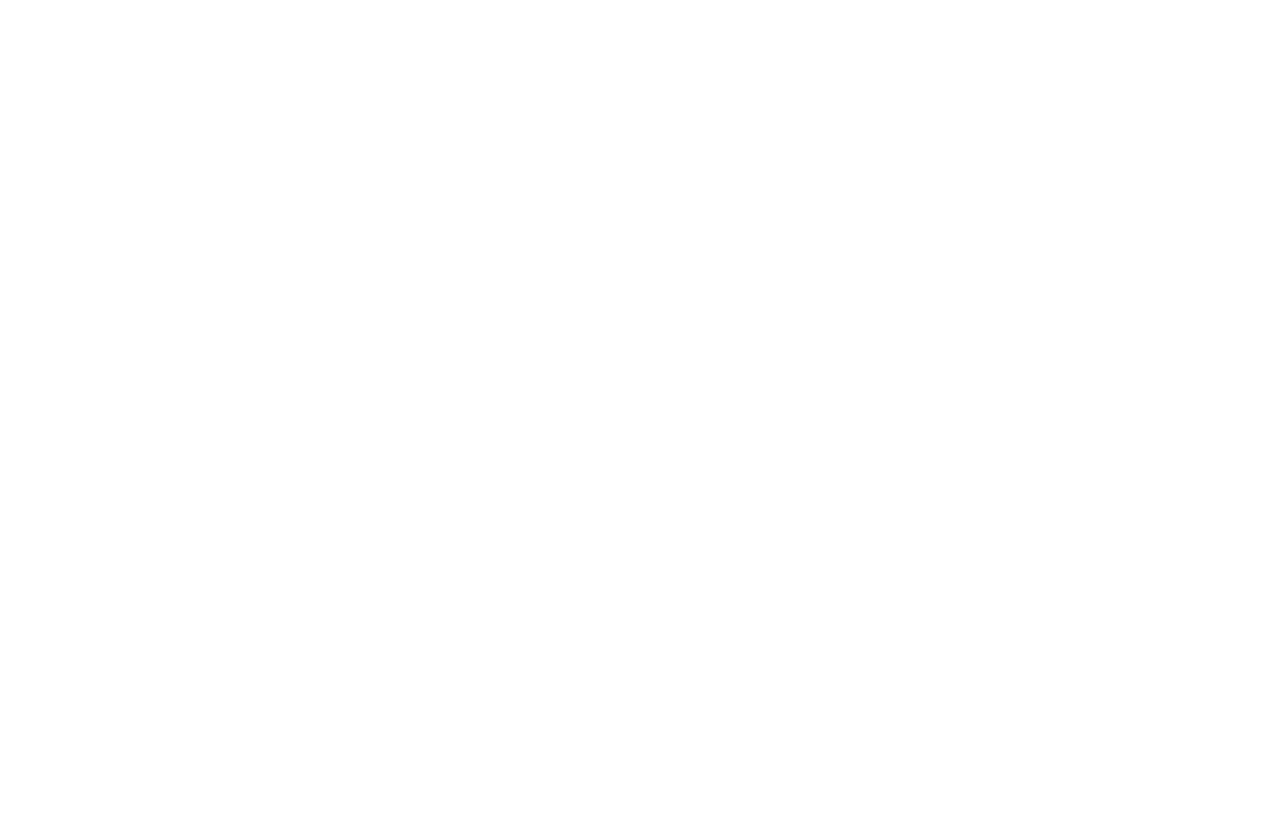
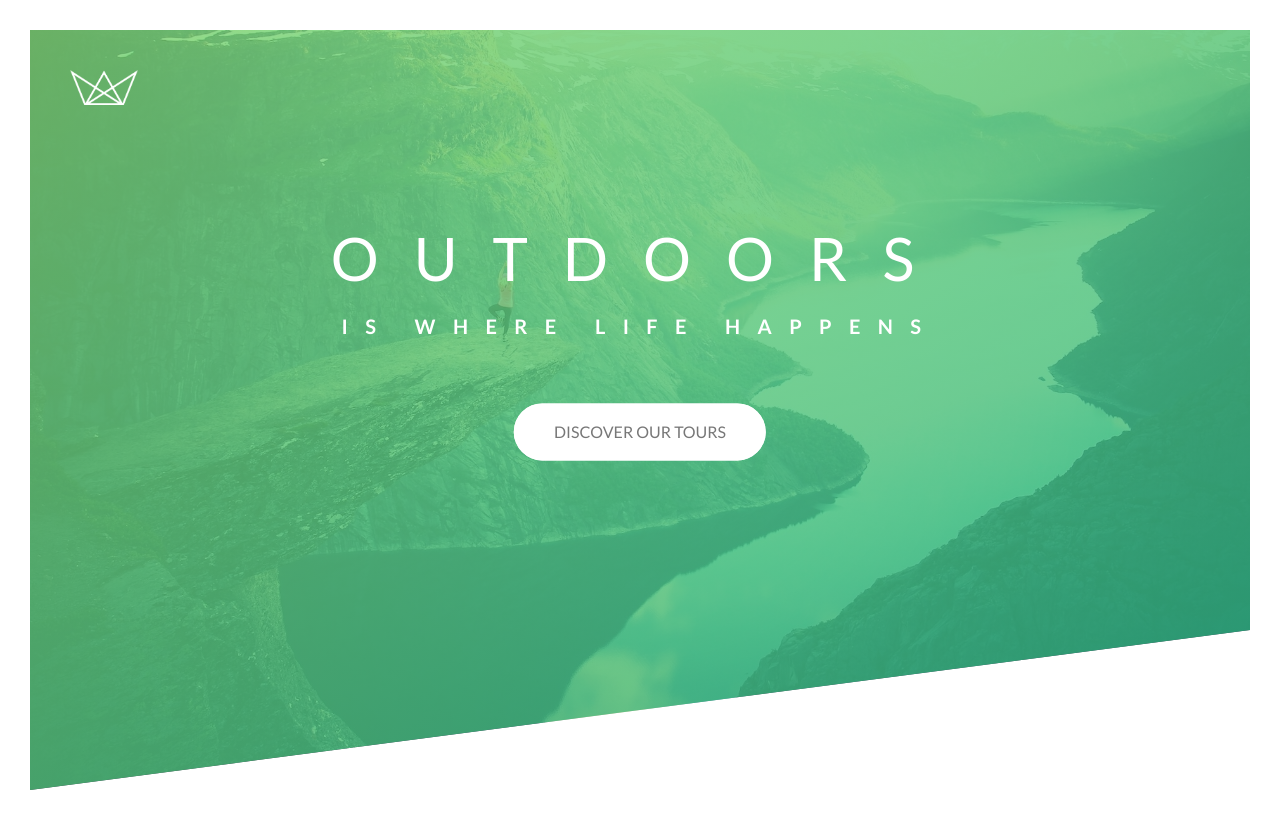
Before and after one commit to SandraCGarcia/cursocss, a plain HTML site: page Natours/starter/index.html in a window 1280 px wide. Drawn offline with Linux system fonts and the light colour scheme; files that its build step writes are made by us from their sources.

Commit message:
hero hecho

```diff
--- a/Natours/starter/css/style.css
+++ b/Natours/starter/css/style.css
@@ -6,3 +6,181 @@ Medium green: #55c57a
 Dark green: #28b485
 
 */
+
+* {
+  /* estilos globales de la web */
+  margin: 0;
+  padding: 0;
+  box-sizing: border-box;
+}
+
+body {
+  /* estilos globales del body */
+  font-family: "Lato", sans-serif;
+  font-weight: 400;
+  font-size: 16px;
+  line-height: 1.7; /* es 1.7 veces mayor que el alto de línea original */
+  color: #777;
+  padding: 30px;
+}
+
+.header {
+  height: 95vh; /* viewport height -> debe ser el 95% de la altura de la ventana gráfica */
+  background-image: linear-gradient(
+      to right bottom,
+      rgba(126, 213, 111, 0.8),
+      hsla(160, 64%, 43%, 0.8)
+    ),
+    url(../img/hero.jpg);
+  background-size: cover;
+  background-position: top;
+  clip-path: polygon(0 0, 100% 0, 100% 75vh, 0 100%);
+  position: relative;
+}
+
+.logo {
+  position: absolute;
+  top: 40px;
+  left: 40px;
+  transition: opacity 1s ease;
+  cursor: pointer;
+}
+
+.logo:hover {
+  opacity: 0.6;
+}
+
+.logo {
+  height: 35px;
+}
+
+.text-box {
+  position: absolute;
+  top: 40%;
+  left: 50%;
+  transform: translate(-50%, -50%);
+  text-align: center;
+}
+
+.heading-primary {
+  color: #ffffff;
+  text-transform: uppercase;
+  backface-visibility: hidden; /* elinima el efecto de sacudida hacia arriba de la animación
+  */
+  margin-bottom: 60px;
+}
+
+.heading-primary-main {
+  display: block;
+  font-weight: 400;
+  font-size: 60px;
+  letter-spacing: 35px;
+  animation: moveInLeft 1s ease-out;
+
+  /*
+  animation-delay: 3s; tiempo hasta que comienza la animacion
+  animation-iteration-count: 3; numero de veces que se reproduce la animación
+  */
+}
+
+.heading-primary-sub {
+  display: block;
+  font-size: 20px;
+  font-weight: 700px;
+  letter-spacing: 17.4px;
+  animation: moveInRight 1s ease-out;
+}
+
+@keyframes moveInLeft {
+  0% {
+    opacity: 0;
+    transform: translateX(-100px);
+  }
+  80% {
+    transform: translateX(10px);
+  }
+  100% {
+    opacity: 1;
+    transform: translateX(0);
+  }
+}
+
+@keyframes moveInRight {
+  0% {
+    opacity: 0;
+    transform: translateX(100px);
+  }
+  80% {
+    transform: translateX(-10px);
+  }
+  100% {
+    opacity: 1;
+    transform: translateX(0);
+  }
+}
+
+.btn:link,
+.btn:visited {
+  /* :link es una pseudo clase que quiere decir que es un estado del selector de los botones
+  */
+  text-transform: uppercase;
+  text-decoration: none;
+  padding: 15px 40px;
+  display: inline-block;
+  border-radius: 100px;
+  transition: all 0.2s ease;
+  position: relative;
+}
+
+.btn:hover {
+  transform: translateY(-3px);
+  box-shadow: 0 10px 20px rgba(0, 0, 0, 0.2); /* el primer valor es el desplazamiento direccion X, el segundo valor es el desplazamiento en Y, en tercer valor es el radio de desenfoque y el último es el color */
+}
+
+.btn:active {
+  transform: translateY(-1px);
+  box-shadow: 0 5px 20px rgba(0, 0, 0, 0.2);
+}
+
+.btn-white {
+  background-color: #ffffff;
+  color: #777;
+}
+
+.btn::after {
+  content: "";
+  display: inline-block;
+  height: 100%;
+  width: 100%;
+  border-radius: 100px;
+  position: absolute;
+  top: 0;
+  left: 0;
+  z-index: -1;
+  transition: all 0.4s;
+}
+
+.btn-white::after {
+  background-color: #ffffff;
+}
+
+.btn:hover::after {
+  transform: scaleX(1.5) scaleY(1.6);
+  opacity: 0;
+}
+
+.btn-animated {
+  animation: moveInBottom 0.5s ease-out 0.75s;
+  animation-fill-mode: backwards; /* pone los valores de los estilos a 0% antes de que comience la animacion */
+}
+
+@keyframes moveInBottom {
+  0% {
+    opacity: 0;
+    transform: translateY(30px);
+  }
+  100% {
+    opacity: 1;
+    transform: translateX(0);
+  }
+}
--- a/Natours/starter/index.html
+++ b/Natours/starter/index.html
@@ -1,19 +1,32 @@
 <!DOCTYPE html>
 <html lang="en">
-    <head>
-        <meta charset="UTF-8">
-        <meta name="viewport" content="width=device-width, initial-scale=1.0">
+  <head>
+    <meta charset="UTF-8" />
+    <meta name="viewport" content="width=device-width, initial-scale=1.0" />
+    <link rel="preconnect" href="https://fonts.gstatic.com" />
+    <link
+      href="https://fonts.googleapis.com/css2?family=Lato:wght@100;300;400;700&display=swap"
+      rel="stylesheet"
+    />
+    <link rel="stylesheet" href="css/icon-font.css" />
+    <link rel="stylesheet" href="css/style.css" />
+    <link rel="shortcut icon" type="image/png" href="img/favicon.png" />
 
-        <link href="https://fonts.googleapis.com/css?family=Lato:100,300,400,700,900" rel="stylesheet">
+    <title>Natours | Exciting tours for adventurous people</title>
+  </head>
 
-        <link rel="stylesheet" href="css/icon-font.css">
-        <link rel="stylesheet" href="css/style.css">
-        <link rel="shortcut icon" type="image/png" href="img/favicon.png">
-
-        <title>Natours | Exciting tours for adventurous people</title>
-    </head>
-    <body>
-
-
-    </body>
+  <body>
+    <header class="header">
+      <div class="logo-box">
+        <image src="img/logo-white.png" alt="logo" class="logo" />
+      </div>
+      <div class="text-box">
+        <h1 class="heading-primary">
+          <span class="heading-primary-main">Outdoors</span>
+          <span class="heading-primary-sub">is where life happens</span>
+        </h1>
+        <a href="#" class="btn btn-white btn-animated">Discover our tours</a>
+      </div>
+    </header>
+  </body>
 </html>
```
